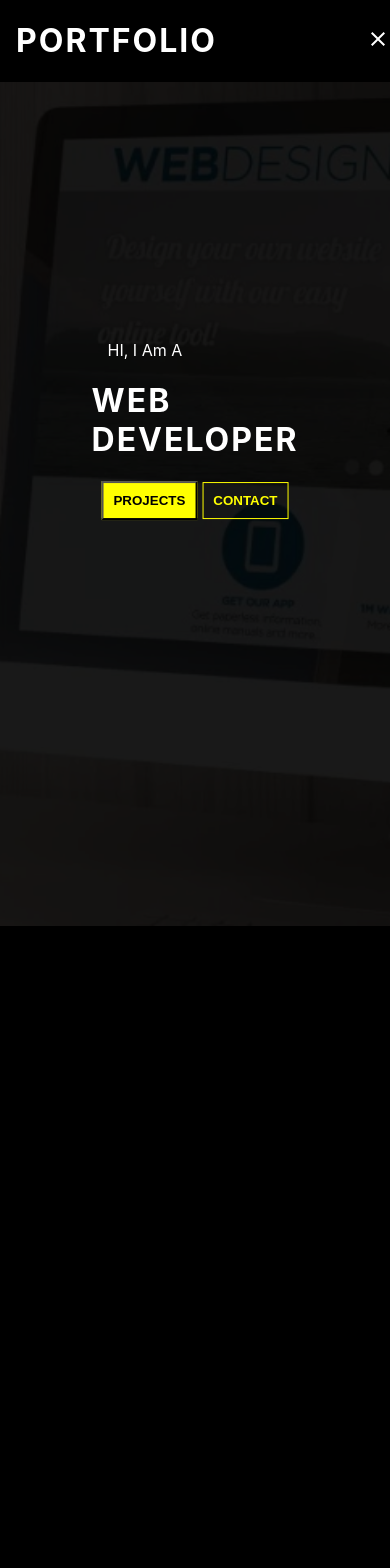
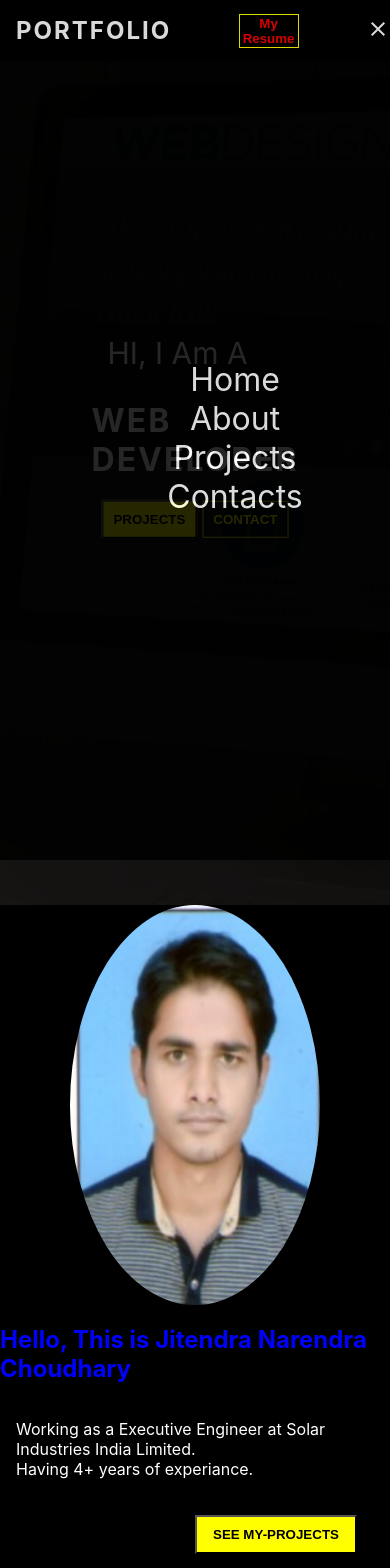
Before and after one commit to JitendraChoudhary20/my-app, a React (Create React App) app: page / in a window 390 px wide. Shown: the top 1568 px of the page. Before the commit the page ends 930 px from the top, so only its background shows below. Built offline with nearby package versions, Linux system fonts and the light colour scheme.

Commit message:
responsiveness working

```diff
--- a/src/About.js
+++ b/src/About.js
@@ -1,5 +1,6 @@
 import { Button } from "@mui/material";
 import { useState } from "react";
+import "./CSS/About.css"
 
 function About(){
 
--- a/src/App.js
+++ b/src/App.js
@@ -6,6 +6,8 @@ import NavBar from './NavBar';
 import {BrowserRouter, Routes, Route} from "react-router-dom";
 import About from './About';
 import Contact from "./Contact"
+import HeroImg from './HeroImg';
+
 
 
 
@@ -17,7 +19,7 @@ function App() {
     <div className="container">
       <BrowserRouter>
       <NavBar/>
-
+     <HeroImg/>
 
 
       <Routes>
--- /dev/null
+++ b/src/CSS/About.css
@@ -0,0 +1,22 @@
+.About{
+    display: flex;
+    justify-content: center;
+    align-items: center;
+}
+@media screen and (max-width: 1040px){
+    .About{
+        display: block;
+        font-size: small;
+    }
+    .About h2{
+        font-size: 16px;
+        color: blue;
+        margin-left: 20%;
+
+    }
+    .About p{
+        font-size: 14px;
+        color: blue;
+        margin-left: 20%;
+    }
+}
--- a/src/CSS/HeroImg.css
+++ b/src/CSS/HeroImg.css
@@ -1,12 +1,20 @@
 .hero{
     height: 100vh;
     width: 100%;
+
+
+}
+.hero .resume{
+    display: flex;
+    justify-content: center;
+    align-items: center;
 
 }
 .mask{
     height: 100vh;
     width: 100%;
     position: relative;
+    z-index: -3;
 }
 .mask::after{
     content: "";
@@ -36,6 +44,9 @@
 
 
 }
+.content p{
+    font-size: 30px;
+}
 .btn{
     display: flex;
     justify-content: center;
@@ -56,6 +67,7 @@ padding: 10px;
     border: 1px solid yellow;
     padding: 10px;
 }
+
 .btn-dark:hover{
     background-color: transparent;
     color: red;
--- a/src/CSS/Home.css
+++ b/src/CSS/Home.css
@@ -1,6 +1,7 @@
 .passport{
     height: 400px;
     width: 250px;
+
 
 }
 .my-info{
@@ -12,10 +13,31 @@
     padding: 10px 1rem;
     background: yellow;
    display: flex;
-   margin-left: 40%;
+   margin-left: 50%;
+   margin-bottom: 100px;
 }
 .btn-project:hover{
     background-color: white;
     color: red;
     transition: 0.3s;
 }
+@media screen and (max-width: 1040px){
+    .my-info{
+        display: flex;
+        flex-direction: column;
+    }
+    .my-info .passport{
+        border-radius: 50%;
+
+    }
+    .my-info h2{
+        color: blue;
+    }
+    .btn-project{
+        text-transform: uppercase;
+        font-weight: bold;
+        margin-bottom: 100px;
+
+    }
+
+}
--- a/src/CSS/Navbar.css
+++ b/src/CSS/Navbar.css
@@ -9,17 +9,21 @@ body{
     align-items: center;
     position: sticky;
     top: 0;
+    z-index: 10;
 
+}
+
+.navbar-bg{
+    background-color: black;
+    opacity: 0.85;
 }
 
 .header{
     margin-left: 1rem;
+
 }
-.header h1:hover{
-   color: black;
-   background-color: white;
-   transition: 0.5ms;
-}
+
+
 .nav-menu{
     display: flex;
     justify-content: center;
@@ -59,7 +63,7 @@ h1,p,li{
         position: absolute;
         top: 0;
         left: -100%;
-        z-index: -10;
+        z-index: -15;
         background-color: black;
         transition: 0.3s;
 
@@ -74,6 +78,17 @@ h1,p,li{
     .navbar .menu-icon{
         display: block;
     }
+    .navbar .resume a .btn-light{
+        color: red;
+       padding: 1px;
+       max-width: 60px;
+       margin-left: auto;
+    }
+    .header{
+        font-size: 12px;
+    }
+
+
 }
 /* @media screen and (max-width: 640px){
     .nav-menu{
--- a/src/CSS/Project.css
+++ b/src/CSS/Project.css
@@ -37,3 +37,15 @@ margin-top: 50%;
     /* justify-content: center;
     align-items: center; */
 }
+@media screen and (max-width: 1040px){
+    .cards{
+        display: flex;
+        flex-direction: column;
+        justify-content: center;
+        align-items: center;
+    }
+    .project-list ol .container a li{
+        margin-top: 0%;
+    }
+
+}
--- a/src/HeroImg.js
+++ b/src/HeroImg.js
@@ -1,7 +1,7 @@
 import React from 'react'
 import "./CSS/HeroImg.css";
 import heroimg from "./Images/heroimg.webp";
-import { Link } from 'react-router-dom';
+import { Link, Navigate } from 'react-router-dom';
 
 
 
@@ -24,6 +24,8 @@ const HeroImg = () => {
             </Link>
 
         </div>
+
+
         </div>
 
     </div>
--- a/src/Home.js
+++ b/src/Home.js
@@ -10,21 +10,18 @@ function Home() {
   return (
 
     <div className="home">
-      <HeroImg/>
-      {/* <div className="my-info"> */}
-      {/* <img className='passport' src={img1} alt="" /> */}
-        {/* <h2>Hello, This is Jitendra Narendra Choudhary</h2>
+
+      <div className="my-info">
+      <img className='passport' src={img1} alt="passport" />
+        <h2>Hello, This is Jitendra Narendra Choudhary</h2>
         <p>Working as a Executive Engineer at Solar Industries India Limited. <br />
         Having 4+ years of experiance.</p>
       </div>
-      <br /> */}
+      <br />
 
-      {/* <NavLink to={'/project'}>
+       <NavLink to={'/project'}>
    <button className='btn-project' >See My-Projects</button>
-   </NavLink> */}
-
-
-
+   </NavLink>
 
 
    </div>
--- a/src/NavBar.js
+++ b/src/NavBar.js
@@ -6,29 +6,32 @@ import CloseIcon from "@mui/icons-material/Close";
 
 function NavBar() {
   const [click, setClick]= useState("false");
+  const [color, setColor]= useState("false");
+
+  const changeColor = ()=>{
+    if(window.scrollY>=10){
+      setColor("true");
+    }
+    else{
+      setColor("false");
+    }
+  }
 
   const handleClick=()=>{
     setClick(!click)
   }
 
-//  function myfunction(){
-
-//     var x = document.getElementById("myLinks");
-//     if(x.style.display==="block"){
-//       x.style.display="none";
-//     }
-//       else{
-//         x.style.display="block";
-//       }
-//     }
-
+  window.addEventListener("scroll", changeColor);
   return (
-    <div className="navbar">
+    <div className={color ? "navbar navbar-bg" : "navbar"}>
       <div className="header">
         <Link to={"/"}>
           <h1>Portfolio</h1>
         </Link>
       </div>
+      <div className="resume">
+        <a href="https://jitendraresume.netlify.app"  target="_blank"><button className='btn-light' >My Resume</button></a>
+        </div>
 
       <ul className={click ? "nav-menu active" : "nav-menu"}>
 
@@ -52,7 +55,6 @@ function NavBar() {
 
 
 
-
       </div>
     </div>
   );
--- a/src/index.css
+++ b/src/index.css
@@ -5,6 +5,7 @@ body {
     sans-serif;
   -webkit-font-smoothing: antialiased;
   -moz-osx-font-smoothing: grayscale;
+
 }
 
 code {
```
